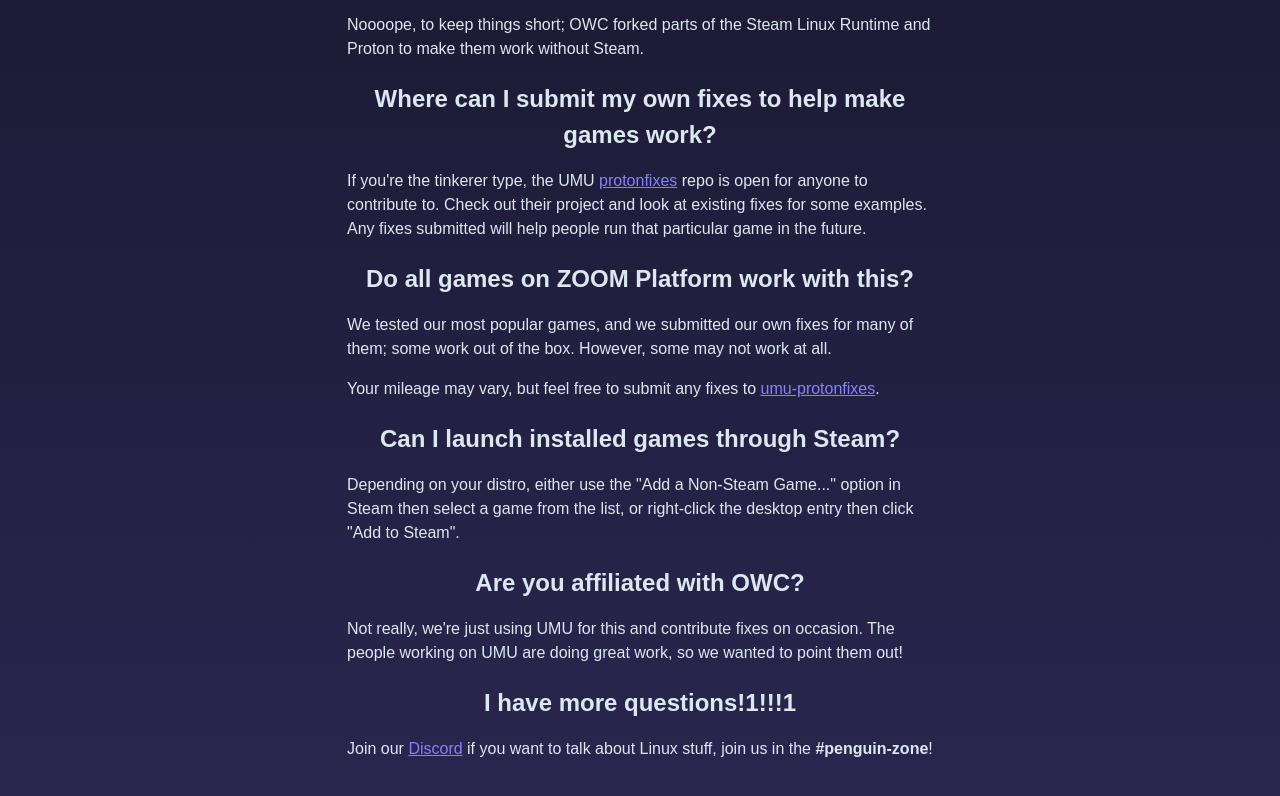
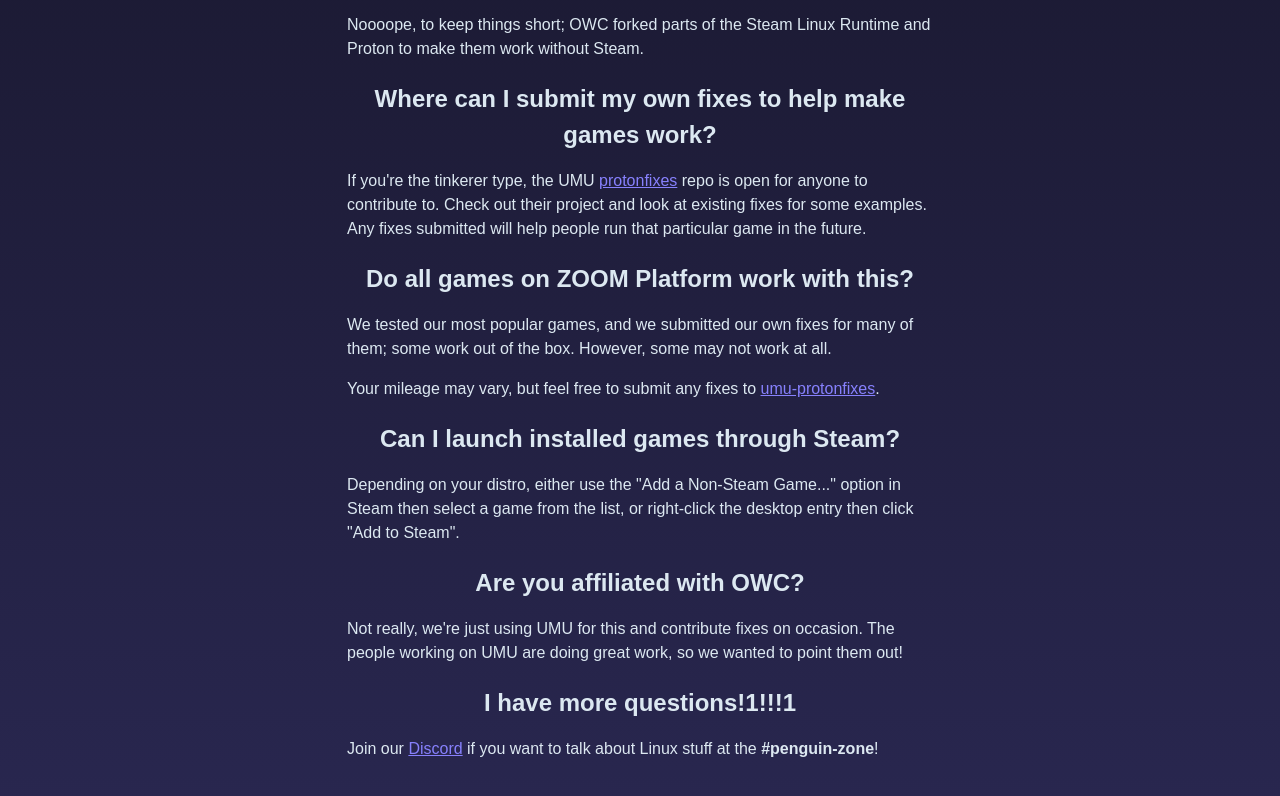
Before and after one commit to ZOOM-Platform/zoom-platform.sh, a plain HTML site: page www/src/index.html in a window 1280 px wide. Shown: the part 1085-1881 px from the top of the page. Drawn offline with Linux system fonts and the light colour scheme; a web font is replaced by a local one.

Commit message:
Update index.html

```diff
--- a/www/src/index.html
+++ b/www/src/index.html
@@ -295,7 +295,7 @@
         <p>Not really, we're just using UMU for this and contribute fixes on occasion. The people working on UMU are doing great work, so we wanted to point them out!</p>
 
         <h2>I have more questions!1!!!1</h2>
-        <p>Join our <a href="https://discord.gg/zagEsVTCFP">Discord</a> if you want to talk about Linux stuff, join us in the <b>#penguin-zone</b>!</p>
+        <p>Join our <a href="https://discord.gg/zagEsVTCFP">Discord</a> if you want to talk about Linux stuff at the <b>#penguin-zone</b>!</p>
       </section>
     </main>
   </div>
```
